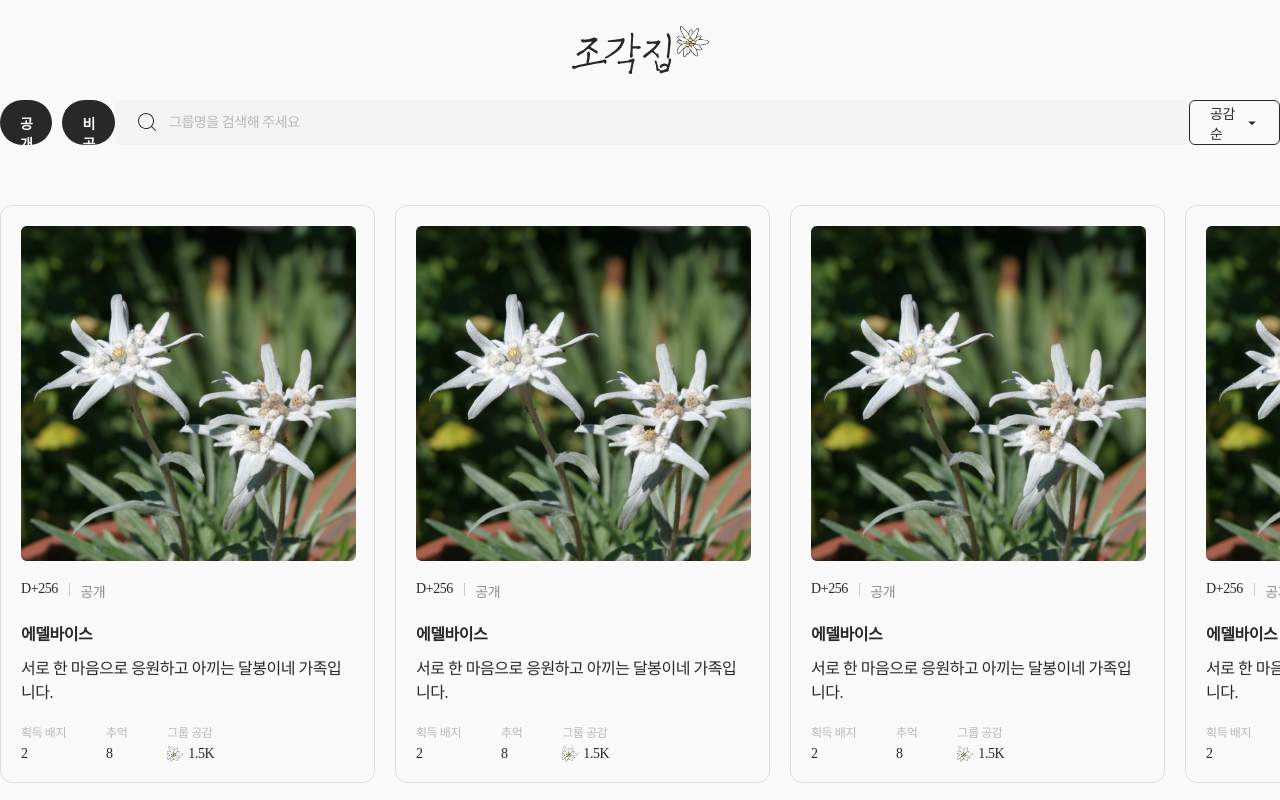
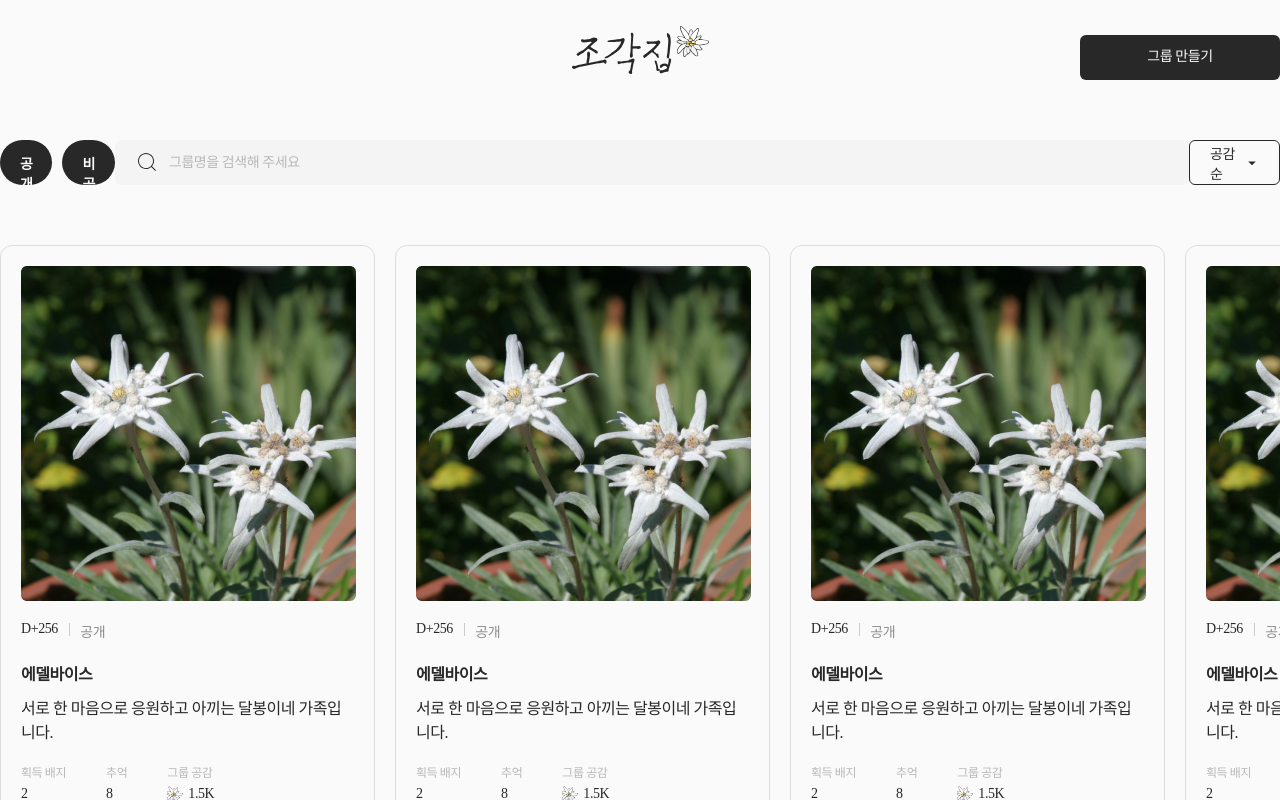
Before and after one commit to codeitboost/zogakzip-FE, a React (Create React App) app: page / in a window 1280 px wide. Shown: the top 800 px of the page. Built offline with nearby package versions, Linux system fonts and the light colour scheme; a web font is replaced by a local one.

Commit message:
Design : 그룹 만들기 버튼 추가 (#1)

```diff
--- a/src/components/grouplist/menu/Menu.jsx
+++ b/src/components/grouplist/menu/Menu.jsx
@@ -1,3 +1,4 @@
+import Button from '../../common/button/Button';
 import Dropdown from '../../common/dropdown/Dropdown';
 import Search from '../../common/search/Search';
 import Tab from '../../common/tab/Tab';
@@ -6,12 +7,17 @@ import * as M from './Menu.style';
 export default function Menu() {
   return (
     <M.Container>
+      <M.Button>
+        <Button text="그룹 만들기" width="200px" height="45px" fontsize="14px" />
+      </M.Button>
+      <M.Menu>
         <M.Tab>
           <Tab text="공개" />
           <Tab text="비공개" />
         </M.Tab>
         <Search placeholder="그룹명을 검색해 주세요" />
         <Dropdown />
+      </M.Menu>
     </M.Container>
   );
 }
--- a/src/components/grouplist/menu/Menu.style.js
+++ b/src/components/grouplist/menu/Menu.style.js
@@ -1,8 +1,23 @@
 import styled from 'styled-components';
 
 export const Container = styled.div`
+  position: relative;
+`;
+
+export const Button = styled.div`
+  position: absolute;
+  right: 0;
+  bottom: 105px;
+`;
+
+export const Menu = styled.div`
   display: flex;
-  margin-bottom: 60px;
+  justify-content: space-between;
+  margin: 40px 0px 60px 0px;
+
+  div {
+    margin: 0;
+  }
 `;
 
 export const Tab = styled.div`
```
Lines whose indentation alone changed are shown as unchanged.
